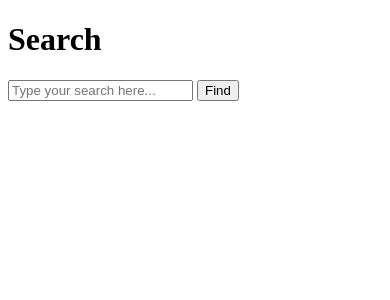
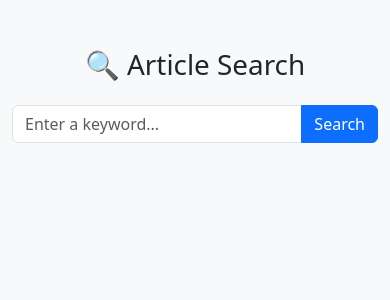
Before and after one commit to nentoday/Information-Retrieval-System, a Flask app: page / in a window 390 px wide. Shown: the top 300 px of the page. Run offline with Flask 3, Linux system fonts and the light colour scheme.

Commit message:
Update index.html

```diff
--- a/Website/website/templates/index.html
+++ b/Website/website/templates/index.html
@@ -1,81 +1,96 @@
 <!DOCTYPE html>
-<html lang="ru">
+<html lang="en">
 <head>
     <meta charset="UTF-8">
-    <title>Search</title>
+    <title>Article Search</title>
+    <link href="https://cdn.jsdelivr.net/npm/bootstrap@5.3.0/dist/css/bootstrap.min.css" rel="stylesheet">
 </head>
-<body>
-    <h1>Search</h1>
-    <input type="text" id="searchInput" placeholder="Type your search here...">
-    <button onclick="search()">Find</button>
+<body class="bg-light">
+<div class="container mt-5">
+    <h1 class="mb-4 text-center">🔍 Article Search</h1>
 
-    <ul id="results"></ul>
+    <div class="input-group mb-4">
+        <input type="text" class="form-control" id="searchInput" placeholder="Enter a keyword...">
+        <button class="btn btn-primary" onclick="search()">Search</button>
+    </div>
+
+    <div id="results" class="row gy-4"></div>
+</div>
 
 <script>
-    let rawResults = [];
+    function search() {
+        const keyword = document.getElementById("searchInput").value.trim();
+        if (!keyword) return;
 
-    function search() {
-        const keyword = document.getElementById("searchInput").value;
         fetch(`/search?q=${encodeURIComponent(keyword)}`)
             .then(response => response.json())
             .then(data => {
-                rawResults = data;
-                showTitles(data);
+                displayResults(data);
             })
             .catch(error => console.error("Search error:", error));
     }
 
-    function showTitles(data) {
-        const resultsList = document.getElementById("results");
-        resultsList.innerHTML = "";
+    function displayResults(data) {
+        const resultsContainer = document.getElementById("results");
+        resultsContainer.innerHTML = "";
 
         data.forEach((row, index) => {
-            const li = document.createElement("li");
+            const col = document.createElement("div");
+            col.className = "col-12";
 
-            const titleEl = document.createElement("div");
-            titleEl.innerHTML = `<strong style="cursor:pointer; color:blue">${row.title}</strong>`;
-            titleEl.addEventListener("click", () => {
-                const details = document.getElementById(`details-${index}`);
-                details.style.display = details.style.display === "none" ? "block" : "none";
-            });
+            // Placeholder: if author/date is added to results, update this accordingly
+            const author = row.authors || "Unknown Author";
+            const date = row.date || "Unknown Date";
+            const preview = row.article_text.slice(0, 300) + "...";
 
-            const detailsDiv = document.createElement("div");
-            detailsDiv.id = `details-${index}`;
-            detailsDiv.style.display = "none";
-            detailsDiv.innerHTML = `
-                <p><strong>Оригінал:</strong> ${row.article_text}</p>
-                <button id="translate-btn-${index}">Translate to English</button>
-                <div id="translated-${index}" style="margin-top: 5px; color: green;"></div>
+            col.innerHTML = `
+                <div class="card shadow-sm">
+                    <div class="card-body">
+                        <div class="row">
+                            <!-- Original Column -->
+                            <div class="col-md-6">
+                                <h5>${row.title}</h5>
+                                <p><strong>Author:</strong> ${author}</p>
+                                <p><strong>Date:</strong> ${date}</p>
+                                <p>${preview}</p>
+                                <a class="btn btn-outline-primary btn-sm" href="/article/${row.id}" target="_blank">View Full Original</a>
+                            </div>
+
+                            <!-- Translated Column -->
+                            <div class="col-md-6 border-start" id="translated-${index}">
+                                <p><em>Translating title, author, and date...</em></p>
+                            </div>
+                        </div>
+                    </div>
+                </div>
             `;
+            resultsContainer.appendChild(col);
 
-            li.appendChild(titleEl);
-            li.appendChild(detailsDiv);
-            resultsList.appendChild(li);
-
-            setTimeout(() => {
-                document.getElementById(`translate-btn-${index}`).addEventListener("click", () => {
-                    translate(index);
-                });
-            }, 0);
-        });
-    }
-
-    function translate(index) {
-        const row = rawResults[index];
+            // Now trigger translation for each item
             fetch("/translate", {
                 method: "POST",
                 headers: { "Content-Type": "application/json" },
-            body: JSON.stringify({ title: row.title, text: row.article_text })
+                body: JSON.stringify({
+                    title: row.title,
+                    text: "" // don't send the full body for now
+                })
             })
             .then(response => response.json())
-        .then(data => {
-            console.log("Translation result:", data);
-            document.getElementById(`translated-${index}`).innerHTML = `
-                <strong>Translated Title:</strong> ${data.translated_title}<br>
-                <strong>Translated Text:</strong> ${data.translated_text}
+            .then(translated => {
+                const translatedDiv = document.getElementById(`translated-${index}`);
+                translatedDiv.innerHTML = `
+                    <h5>${translated.translated_title}</h5>
+                    <p><strong>Author:</strong> ${author}</p>
+                    <p><strong>Date:</strong> ${date}</p>
+                    <a class="btn btn-outline-success btn-sm" href="/article/${row.id}?lang=en" target="_blank">View Full Translated</a>
                 `;
             })
-        .catch(error => console.error("Translation error:", error));
+            .catch(err => {
+                console.error("Translation failed:", err);
+                const translatedDiv = document.getElementById(`translated-${index}`);
+                translatedDiv.innerHTML = `<p><em>Translation unavailable.</em></p>`;
+            });
+        });
     }
 </script>
 </body>
```
Lines whose indentation alone changed are shown as unchanged.
